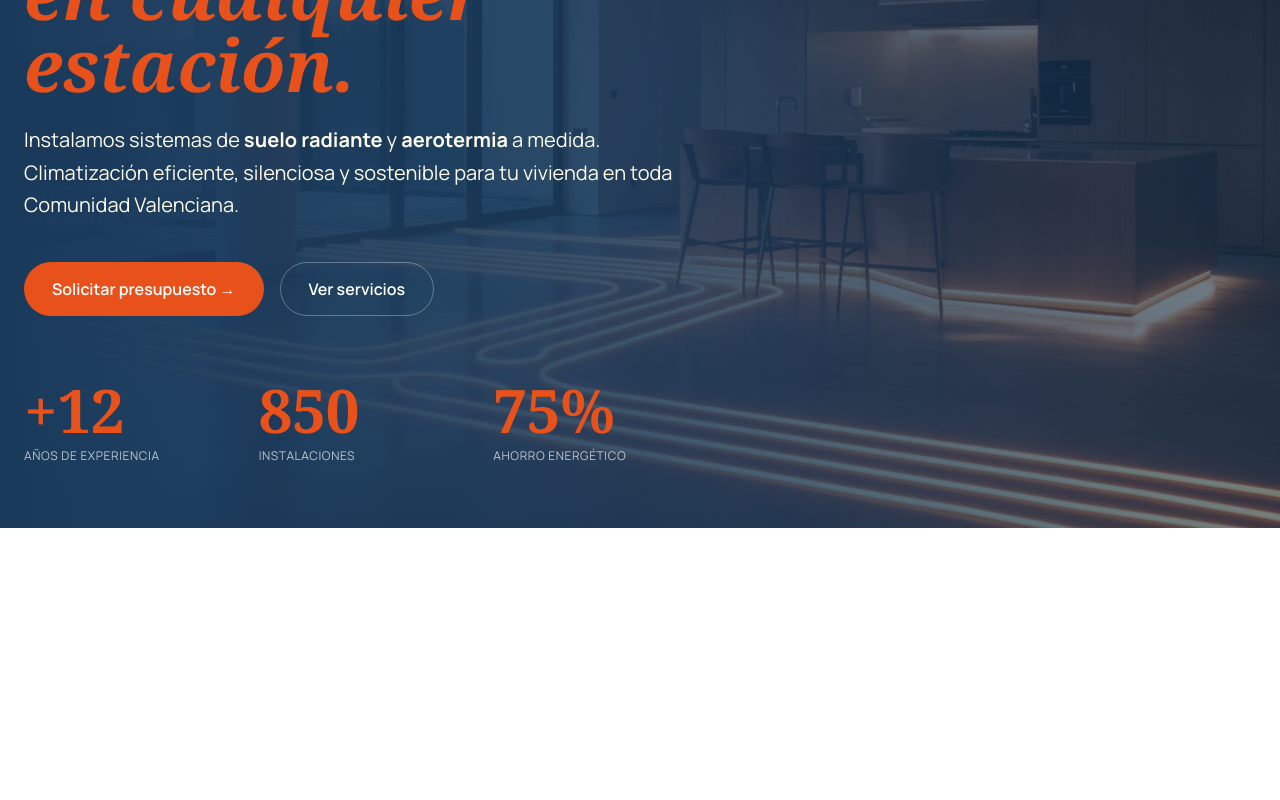
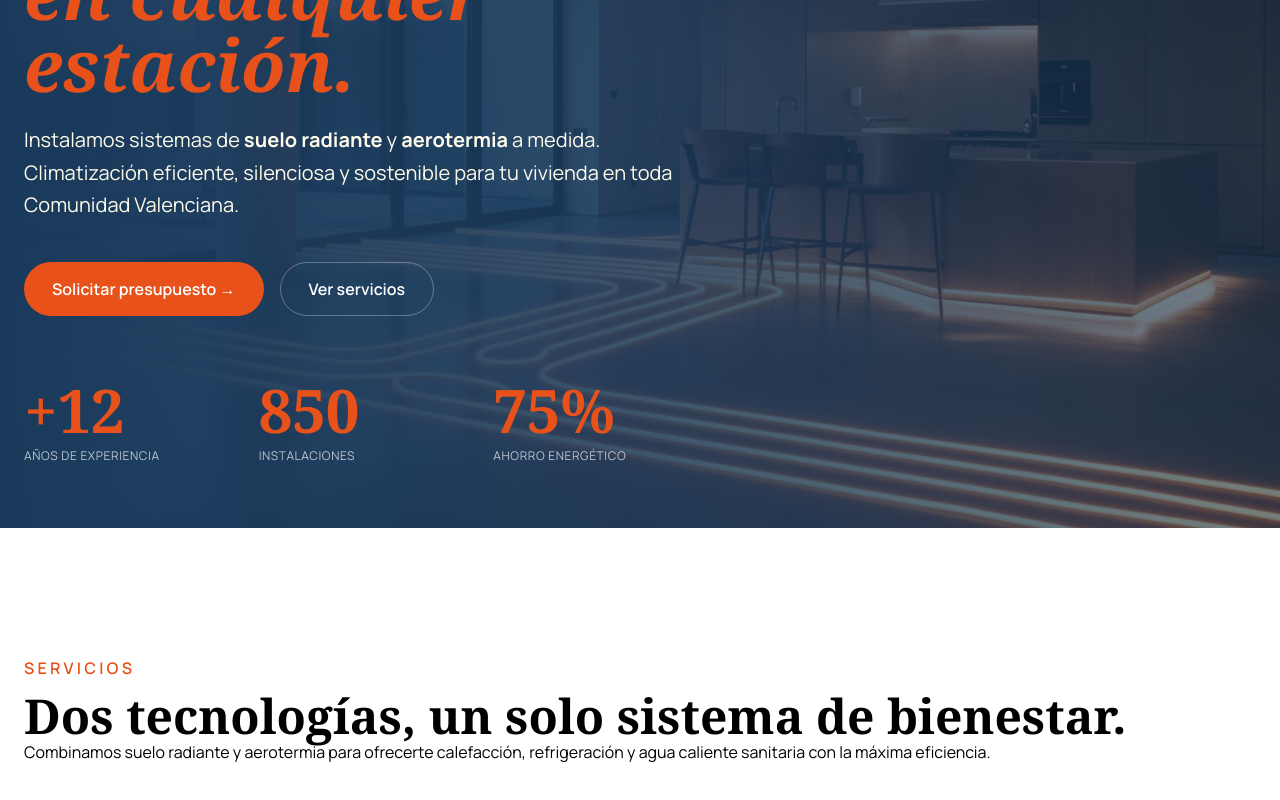
Before and after one commit to yoanastamenova/KiroKlima, a Next.js app: page / in a window 1280 px wide. Shown: the part 364-1164 px from the top of the page. Before the commit the page ends 892 px from the top, so only its background shows below. Built offline with nearby package versions, Linux system fonts and the light colour scheme.

Commit message:
feat: add new component servicios

```diff
--- /dev/null
+++ b/app/components/servicios/servicios.css
@@ -0,0 +1,9 @@
+.gradient-hot-cold {
+    background: linear-gradient(135deg, oklch(0.32 0.07 240) 0%, oklch(0.4 0.09 250) 45%, oklch(0.68 0.18 45) 100%);
+  }
+  .text-gradient {
+    background: linear-gradient(135deg, oklch(0.32 0.07 240), oklch(0.68 0.18 45));
+    -webkit-background-clip: text;
+    background-clip: text;
+    color: transparent;
+  }
--- a/app/components/servicios/servicios.tsx
+++ b/app/components/servicios/servicios.tsx
@@ -1,6 +1,15 @@
 export default function Servicios() {
     return (
         <>
+        <section id="servicios" className="py-24 md:py-32">
+            <div className="max-w-7xl mx-auto px-6">
+            <span className="text-brand-orange uppercase font-semibold tracking-[0.2em]">
+                servicios
+            </span>
+            <h2 className="text-black mt-3 font-serif text-4xl md:text-5xl font-semibold">Dos tecnologías, <span className="text-gradient"> un solo sistema </span> de bienestar.</h2>
+            <p>Combinamos suelo radiante y aerotermia para ofrecerte calefacción, refrigeración y agua caliente sanitaria con la máxima eficiencia.</p>
+        </div>
+       </section>
         </>
     )
 }
--- a/app/page.tsx
+++ b/app/page.tsx
@@ -1,9 +1,11 @@
 import Hero from "./components/hero/hero";
+import Servicios from "./components/servicios/servicios";
 
 export default function Home() {
   return (
     <div className="flex flex-col">
       <Hero />
+      <Servicios />
     </div>
   );
 }
```
